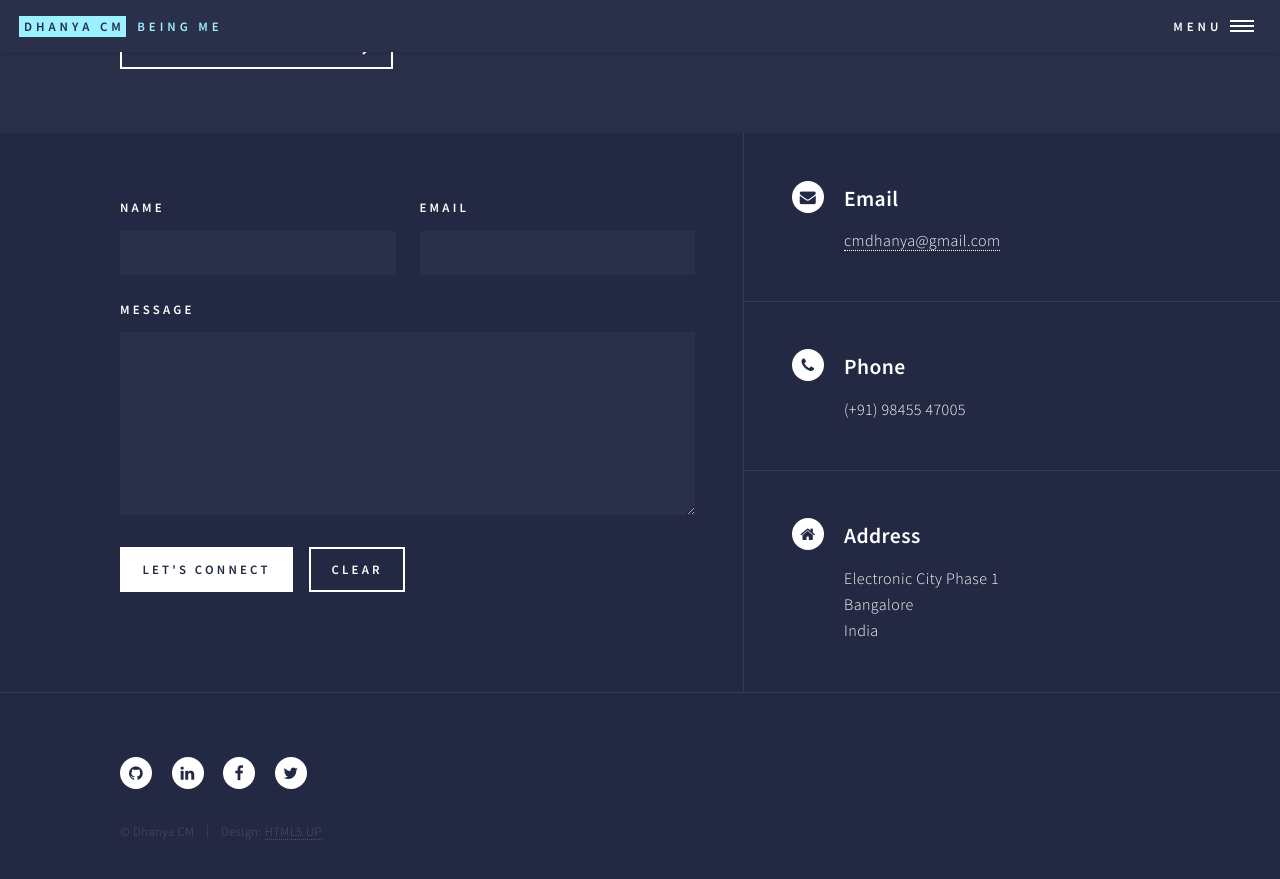
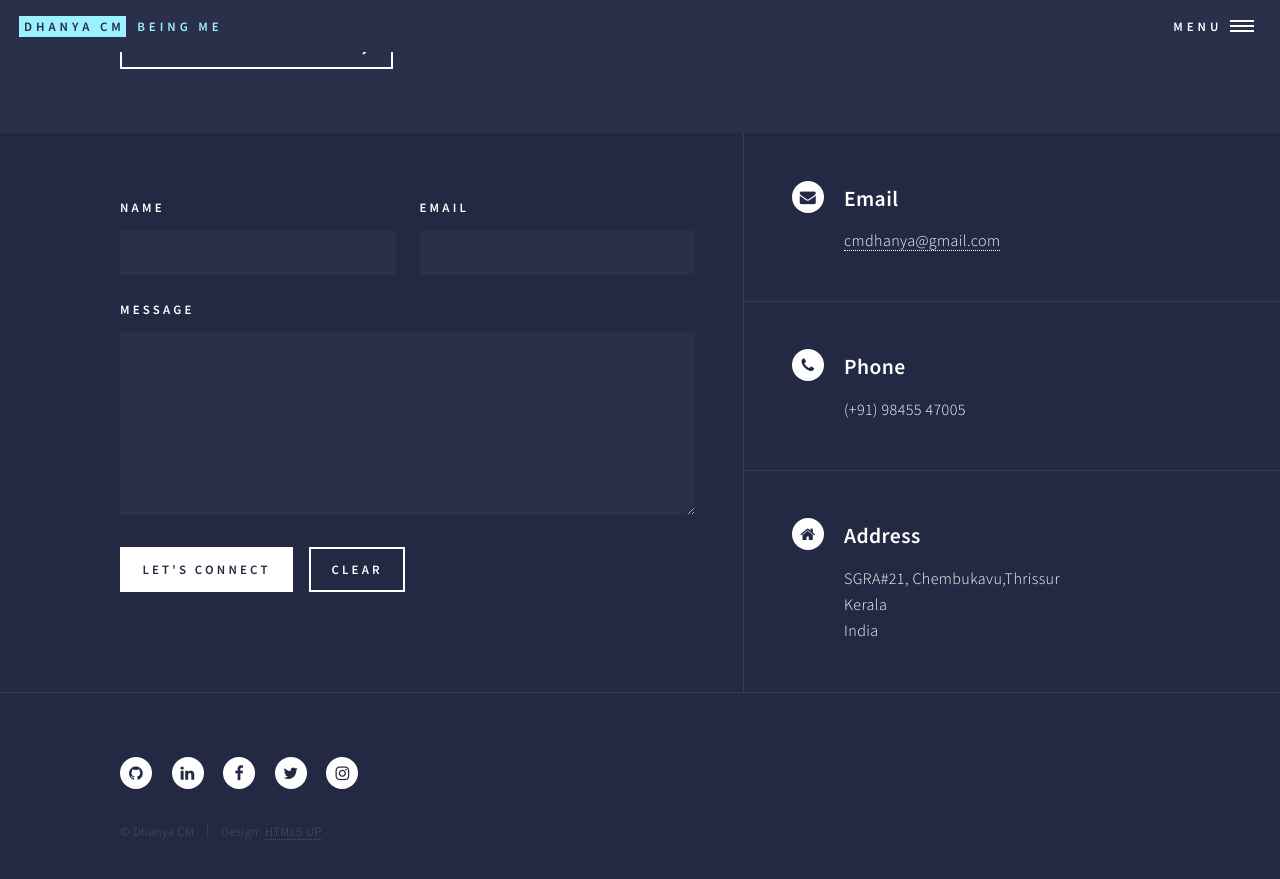
Before and after one commit to dhanyacm/dhanyacm, a Jekyll site: the page built from index.html, in a window 1280 px wide and 900 px high, scrolled down 1902 px. Shown: the top 879 px of the window. Built offline with Jekyll 4.4.1, drawn with Linux system fonts in a browser that asks for light colours; the list of posts is cut into pages by our own code.

Commit message:
Update footer.html

```diff
--- a/_includes/footer.html
+++ b/_includes/footer.html
@@ -42,8 +42,8 @@
 									<div class="contact-method">
 										<span class="icon alt fa-home"></span>
 										<h3>Address</h3>
-										<span>Electronic City Phase 1<br>
-										Bangalore <br>
+										<span>SGRA#21, Chembukavu,Thrissur<br>
+										Kerala <br>
 										India</span>
 									</div>
 								</section>
@@ -59,7 +59,7 @@
 								<li><a href="https://www.linkedin.com/in/dhanyacm/" class="icon alt fa-linkedin"><span class="label">LinkedIn</span></a></li>
 								<li><a href="https://www.facebook.com/dhanyacm" class="icon alt fa-facebook"><span class="label">Facebook</span></a></li>
 								<li><a href="https://twitter.com/dhanyacm" class="icon alt fa-twitter"><span class="label">Twitter</span></a></li>
-								<!--<li><a href="#" class="icon alt fa-instagram"><span class="label">Instagram</span></a></li>-->
+								<li><a href="https://www.instagram.com/dhanya.cm/" class="icon alt fa-instagram"><span class="label">Instagram</span></a></li>
 							</ul>
 							<ul class="copyright">
 								<li>&copy; Dhanya CM</li><li>Design: <a href="https://html5up.net">HTML5 UP</a></li>
```
